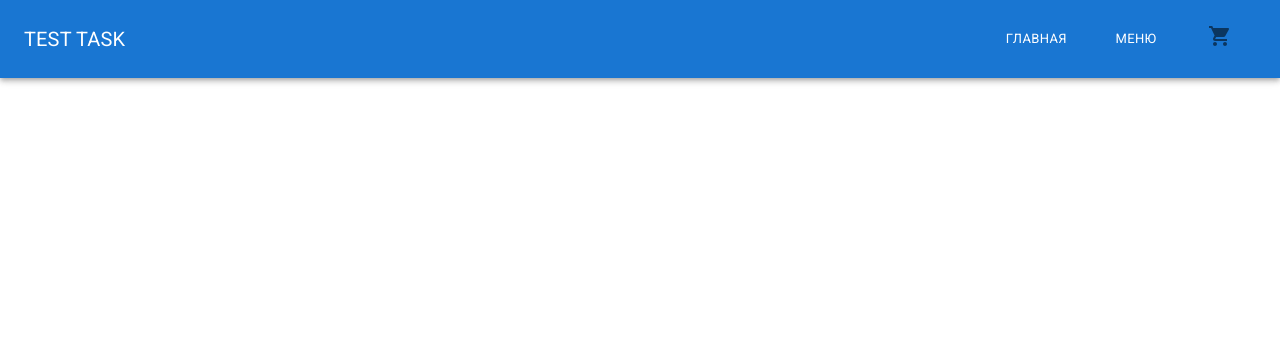
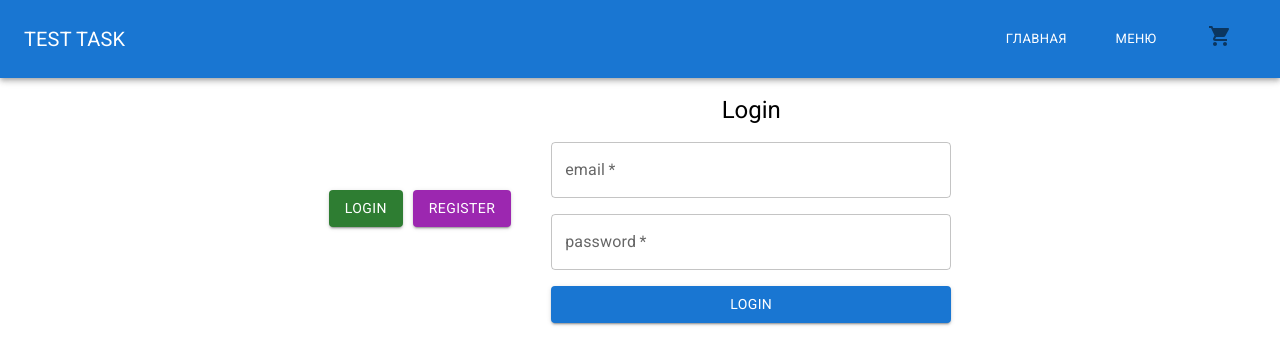
Before and after one commit to BigMacKil1er/apptrix, a React (Vite) app: page / in a window 1280 px wide. Shown: the top 364 px of the page. Built offline with nearby package versions, Linux system fonts and the light colour scheme.

Commit message:
login and registration form layout is ready

```diff
--- a/package.json
+++ b/package.json
@@ -22,6 +22,7 @@
     "i18next-http-backend": "^2.5.0",
     "react": "^18.2.0",
     "react-dom": "^18.2.0",
+    "react-hook-form": "^7.51.1",
     "react-i18next": "^14.1.0",
     "react-redux": "^9.1.0",
     "react-router-dom": "^6.22.3",
--- /dev/null
+++ b/src/entities/ui/auth/index.ts
@@ -0,0 +1,2 @@
+export {LoginForm} from './ui/Login'
+export {RegisterForm} from './ui/Register'
--- /dev/null
+++ b/src/entities/ui/auth/lib/validationPatterns.ts
@@ -0,0 +1,10 @@
+const emaelRegex = /^[a-zA-Z0-9.!#$%&'*+/=?^_`{|}~-]+@[a-zA-Z0-9-]+(?:\.[a-zA-Z0-9-]+)*$/
+const passwordRegex = /^(?=.*[a-z])(?=.*[A-Z])(?=.*\d)(?=.*[-/`~=;'_[+!@#$%^&*(),?.":{\].\\.}|<>])[A-Za-z\d-/`~=;'_[+!@#$%^&*(),.?":{\].\\.}|<>]{8,}$/;
+export const validateEmail = {
+        value: emaelRegex,
+        message: 'Invalid format email'
+    }
+export const validatePassword = {
+        value: passwordRegex,
+        message: 'Invalid format password'
+    }
--- /dev/null
+++ b/src/entities/ui/auth/types/index.ts
@@ -0,0 +1,7 @@
+export interface IFormValues {
+    email: string,
+    password: string
+}
+export interface IFormValuesRegister extends IFormValues {
+    confirmPassword: string
+}
--- /dev/null
+++ b/src/entities/ui/auth/ui/Login.tsx
@@ -0,0 +1,52 @@
+import { Button, Stack, TextField, Typography } from "@mui/material";
+import {useForm} from 'react-hook-form'
+import { IFormValues } from "../types";
+import { validateEmail, validatePassword } from "../lib/validationPatterns";
+export const LoginForm = () => {
+    const form = useForm<IFormValues>({
+        defaultValues: {
+            email: '',
+            password: ''
+        }
+    })
+    const { register, handleSubmit, formState } = form
+    const {errors} = formState
+    function onSubmit(data:IFormValues){
+        console.log(data);
+
+    }
+    console.log('login render');
+
+    return (
+        <>
+            <form onSubmit={handleSubmit(onSubmit)} noValidate>
+                <Stack spacing={2} alignItems={'center'}>
+                    <Typography variant="h5" component="h5">
+                        Login
+                    </Typography>
+                    <Stack spacing={2} width={400}>
+
+                        <TextField
+                            label={'email'}
+                            type="email"
+                            required={true}
+                            {...register("email", {required: 'Email is required',
+                            pattern: validateEmail})}
+                            error={!!errors.email}
+                            helperText={errors.email?.message}/>
+                        <TextField
+                            label={'password'}
+                            type="password"
+                            required={true}
+                            {...register("password", {required: 'Password is required',
+                            pattern: validatePassword})}
+                            error={!!errors.password}
+                            helperText={errors.password?.message}/>
+                        <Button type="submit" variant="contained">Login</Button>
+                    </Stack>
+                </Stack>
+
+            </form>
+        </>
+    );
+};
--- /dev/null
+++ b/src/entities/ui/auth/ui/Register.tsx
@@ -0,0 +1,64 @@
+import { Button, Stack, TextField, Typography } from "@mui/material";
+import {useForm} from 'react-hook-form'
+import { IFormValuesRegister } from "../types";
+import { validateEmail, validatePassword } from "../lib/validationPatterns";
+export const RegisterForm = () => {
+    const form = useForm<IFormValuesRegister>({
+        defaultValues: {
+            email: '',
+            password: '',
+            confirmPassword: ''
+        }
+    })
+    const { register, handleSubmit, watch, formState } = form
+    const {errors} = formState
+    function onSubmit(data:IFormValuesRegister){
+        console.log(data);
+
+    }
+
+    console.log('Register render');
+
+    return (
+        <>
+            <form onSubmit={handleSubmit(onSubmit)} noValidate>
+            <Stack spacing={2} alignItems={'center'}>
+                <Typography variant="h5" component="h5">
+                    Register
+                </Typography>
+                <Stack spacing={2} width={400}>
+
+                    <TextField
+                        label={'email'}
+                        type="email"
+                        required={true}
+                        {...register("email", {required: 'Email is required',
+                        pattern: validateEmail})}
+                        error={!!errors.email}
+                        helperText={errors.email?.message}/>
+                    <TextField
+                        label={'password'}
+                        type="password"
+                        required={true}
+                        {...register("password", {required: 'Password is required',
+                        pattern: validatePassword})}
+                        error={!!errors.password}
+                        helperText={errors.password?.message}/>
+                    <TextField
+                        label={'confirm password'}
+                        type="password"
+                        required={true}
+                        {...register("confirmPassword", {required: 'Confirm Password is required',
+                        validate: (value)=>{
+                            const password = watch("password")
+                            return value === password || 'Entered passwords do not match'
+                        } })}
+                        error={!!errors.confirmPassword}
+                        helperText={errors.confirmPassword?.message}/>
+                    <Button type="submit" variant="contained">Register</Button>
+                </Stack>
+            </Stack>
+            </form>
+        </>
+    );
+};
--- /dev/null
+++ b/src/features/ui/content/index.ts
@@ -0,0 +1 @@
+export {MainContent} from './ui/MainContent'
--- /dev/null
+++ b/src/features/ui/content/ui/MainContent.tsx
@@ -0,0 +1,10 @@
+import { FormsAuth } from "./forms_auth/FormsAuth";
+
+export const MainContent = () => {
+
+    return (
+        <>
+        <FormsAuth/>
+        </>
+    );
+};
--- /dev/null
+++ b/src/features/ui/content/ui/forms_auth/FormsAuth.tsx
@@ -0,0 +1,31 @@
+import { Button, Grid } from "@mui/material";
+import { useState } from "react";
+import { LoginForm, RegisterForm } from "../../../../../entities/ui/auth";
+
+export const FormsAuth = () => {
+    const loginForm = 'login'
+    const registerForm = 'register'
+    const [whatForm, setWhatForm] = useState(loginForm)
+    function handleSwitchForm(form:string){
+        setWhatForm(form)
+    }
+    return (
+        <Grid container gap={5} columns={2} alignItems={'center'} justifyContent={'center'} sx={{paddingTop: '1rem'}} >
+            <Grid item>
+                <Button
+                    variant="contained"
+                    sx={{ marginRight: '5px' }}
+                    color={whatForm === loginForm ? 'success' : 'secondary'}
+                    onClick={()=>handleSwitchForm(loginForm) }>Login</Button>
+                <Button
+                    variant="contained"
+                    sx={{ marginLeft: '5px' }}
+                    color={whatForm === registerForm ? 'success' : 'secondary'}
+                    onClick={()=> handleSwitchForm(registerForm)}>Register</Button>
+            </Grid>
+            <Grid item>
+                {whatForm === loginForm ? <LoginForm/> : <RegisterForm/>}
+            </Grid>
+        </Grid>
+    );
+};
--- a/src/widgets/ui/layout_main/ui/MainPageLayout.tsx
+++ b/src/widgets/ui/layout_main/ui/MainPageLayout.tsx
@@ -1,9 +1,11 @@
 import {Grid} from '@mui/material'
 import { Header } from '../../../../features/ui/header';
+import { MainContent } from '../../../../features/ui/content';
 export const MainPageLayout = () => {
     return (
         <Grid>
             <Header/>
+            <MainContent/>
         </Grid>
     );
 };
```
Also changed, not shown: 1 other file (tests, documents, lock files or other folders).
